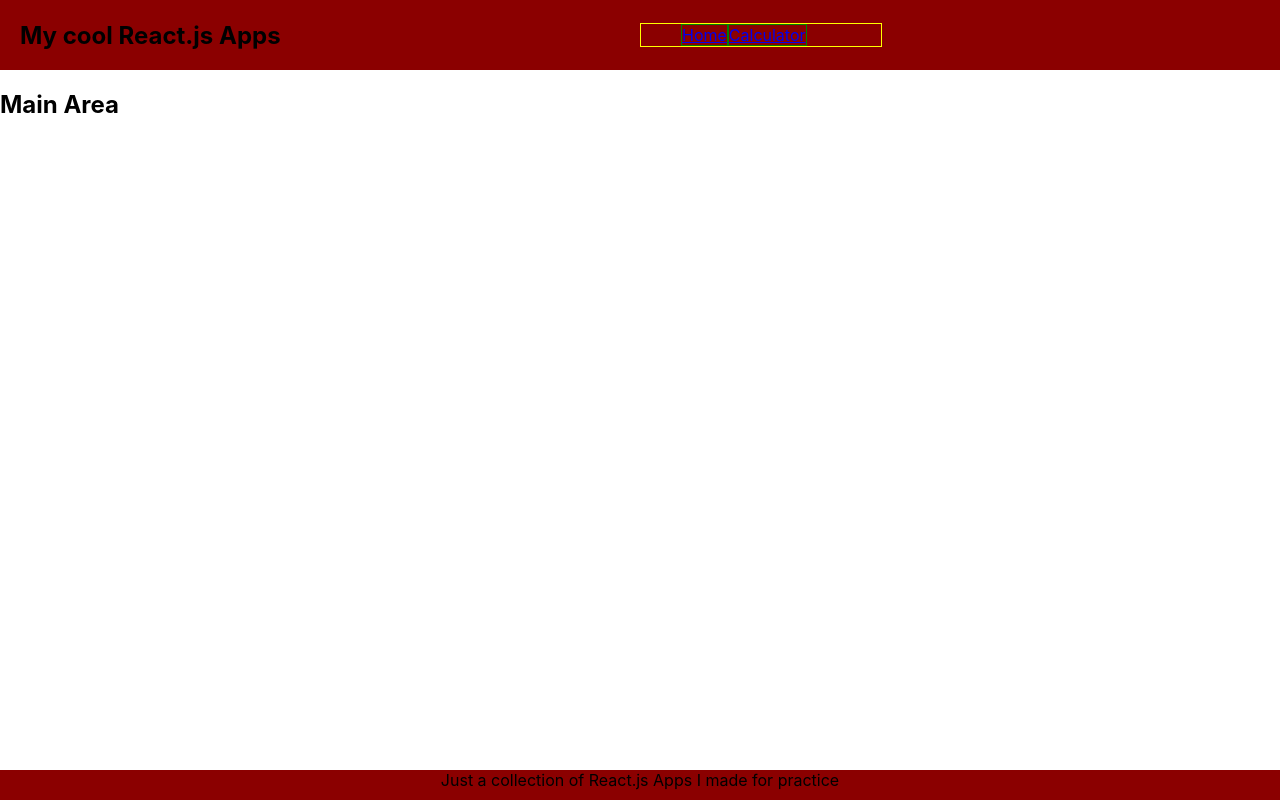
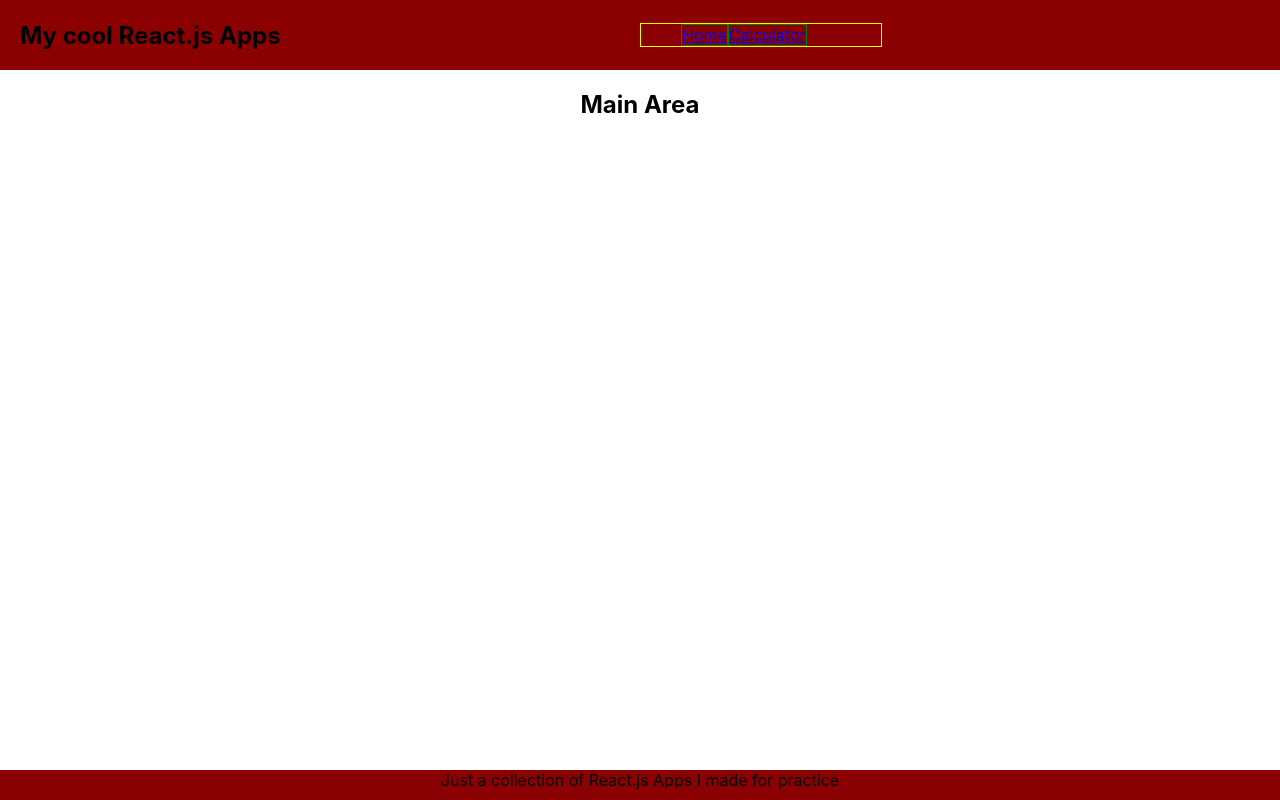
Before and after one commit to Xoneris/my-reactjs-apps, a React (Create React App) app: page / in a window 1280 px wide. Built offline with nearby package versions, Linux system fonts and the light colour scheme.

Commit message:
minor styling fix

```diff
--- a/src/index.css
+++ b/src/index.css
@@ -39,6 +39,10 @@ nav li {
   border: 1px solid green;
 }
 
+main {
+  margin: auto;
+  text-align: center;
+}
 
 footer {
   position: fixed;
```
